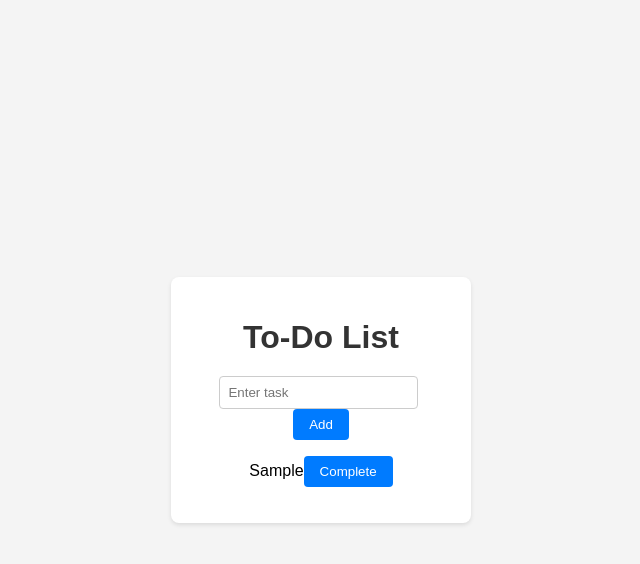
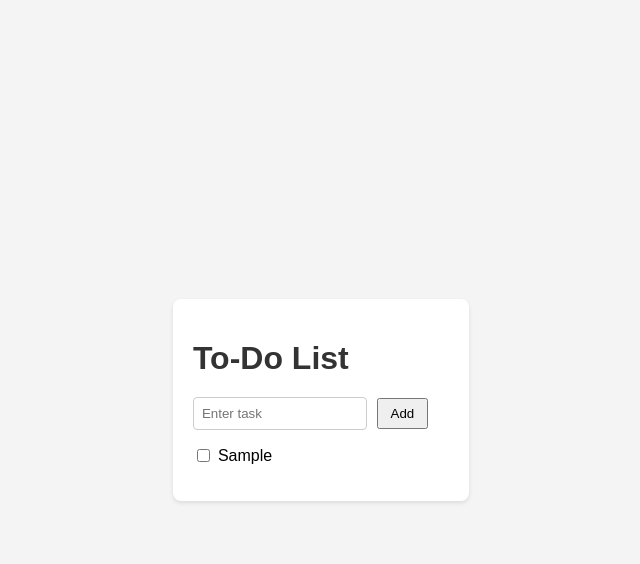
Before and after one commit to tommys0/ToDo-List-JS, a plain HTML site: page index.html in a window 1280 px wide. Both pictures are taken after typing "Sample" into the empty fields and a click on the button "Add". Shown: the whole page, without its empty margins (319-959 px from the left). Drawn offline with Linux system fonts and the light colour scheme.

Commit message:
Removed button, added checkbox

```diff
--- a/index.html
+++ b/index.html
@@ -9,7 +9,7 @@
 <div class="container">
     <h1>To-Do List</h1>
     <input type="text" id="taskInput" placeholder="Enter task">
-    <button onclick="addTask()">Add</button>
+    <button onclick="addTask()" class="button">Add</button>
     <ul id="taskList"></ul>
 </div>
 <script src="script.js"></script>
--- a/script.js
+++ b/script.js
@@ -5,15 +5,19 @@ function addTask() {
     if (taskText !== "") {
         const taskList = document.getElementById("taskList");
         const newTask = document.createElement("li");
-        newTask.innerHTML = `<span>${taskText}</span><button onclick="completeTask(this)">Complete</button>`;
-        taskList.appendChild(newTask);
+        newTask.innerHTML = `<input type="checkbox" onchange="completeTask(this)"><span>${taskText}</span>`;
+        taskList.insertBefore(newTask, taskList.firstChild);
         taskInput.value = "";
     } else {
-        alert("Please enter a task!");
+        alert("Please fill the input task box.");
     }
 }
 
-function completeTask(button) {
-    const taskItem = button.parentNode;
-    taskItem.classList.toggle("completed");
+function completeTask(checkbox) {
+    const taskItem = checkbox.parentNode;
+    if (checkbox.checked) {
+        taskItem.classList.add("completed");
+    } else {
+        taskItem.classList.remove("completed");
+    }
 }
--- a/styles.css
+++ b/styles.css
@@ -7,34 +7,6 @@ body {
     align-items: center;
     height: 100vh;
     background-color: #f4f4f4;
-}
-
-.container {
-    text-align: center;
-}
-
-input[type="text"] {
-    padding: 8px;
-    margin-right: 5px;
-}
-
-button {
-    padding: 8px 16px;
-    cursor: pointer;
-}
-
-ul {
-    list-style-type: none;
-    padding: 0;
-}
-
-li {
-    margin: 5px 0;
-}
-
-.completed {
-    text-decoration: line-through;
-    color: #999;
 }
 
 .container {
@@ -52,19 +24,41 @@ h1 {
 }
 
 input[type="text"] {
-    width: calc(100% - 80px);
+    width: calc(100% - 100px);
     border: 1px solid #ccc;
     border-radius: 4px;
+    padding: 8px;
+    margin-right: 5px;
 }
 
-button {
-    background-color: #007bff;
-    color: white;
-    border: none;
-    border-radius: 4px;
-    transition: background-color 0.3s ease;
+ul {
+    list-style-type: none;
+    padding: 0;
 }
 
-button:hover {
-    background-color: #0056b3;
+li {
+    margin: 5px 0;
+    display: flex;
+    align-items: center;
 }
+
+.completed span {
+    text-decoration: line-through;
+    color: #999;
+}
+
+input[type="checkbox"] {
+    margin-right: 8px;
+}
+
+input[type="checkbox"] + span {
+    font-size: 16px;
+}
+
+li:hover {
+    background-color: #f9f9f9;
+}
+
+.button {
+    padding: 6px 12px;
+}
```
